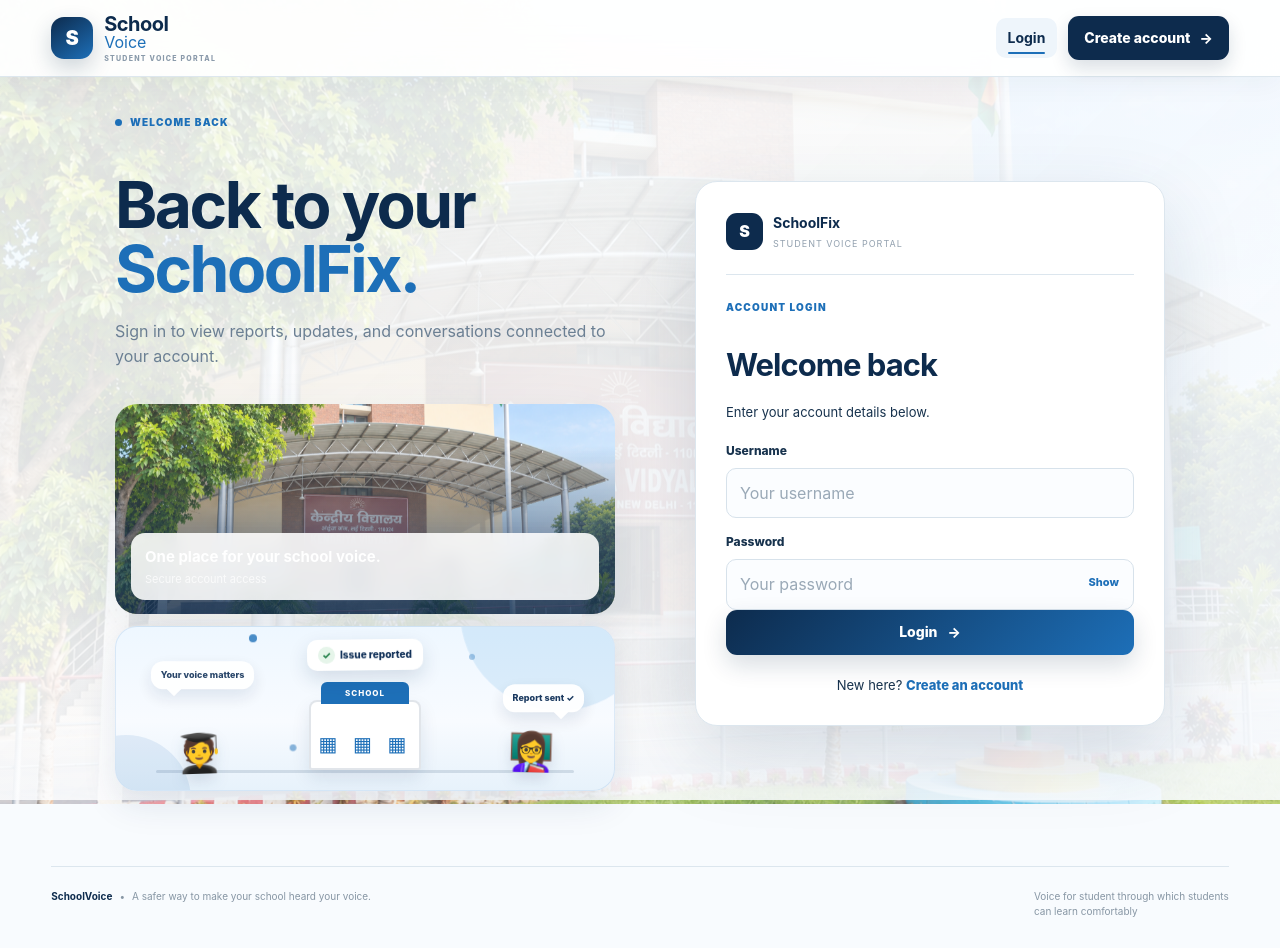
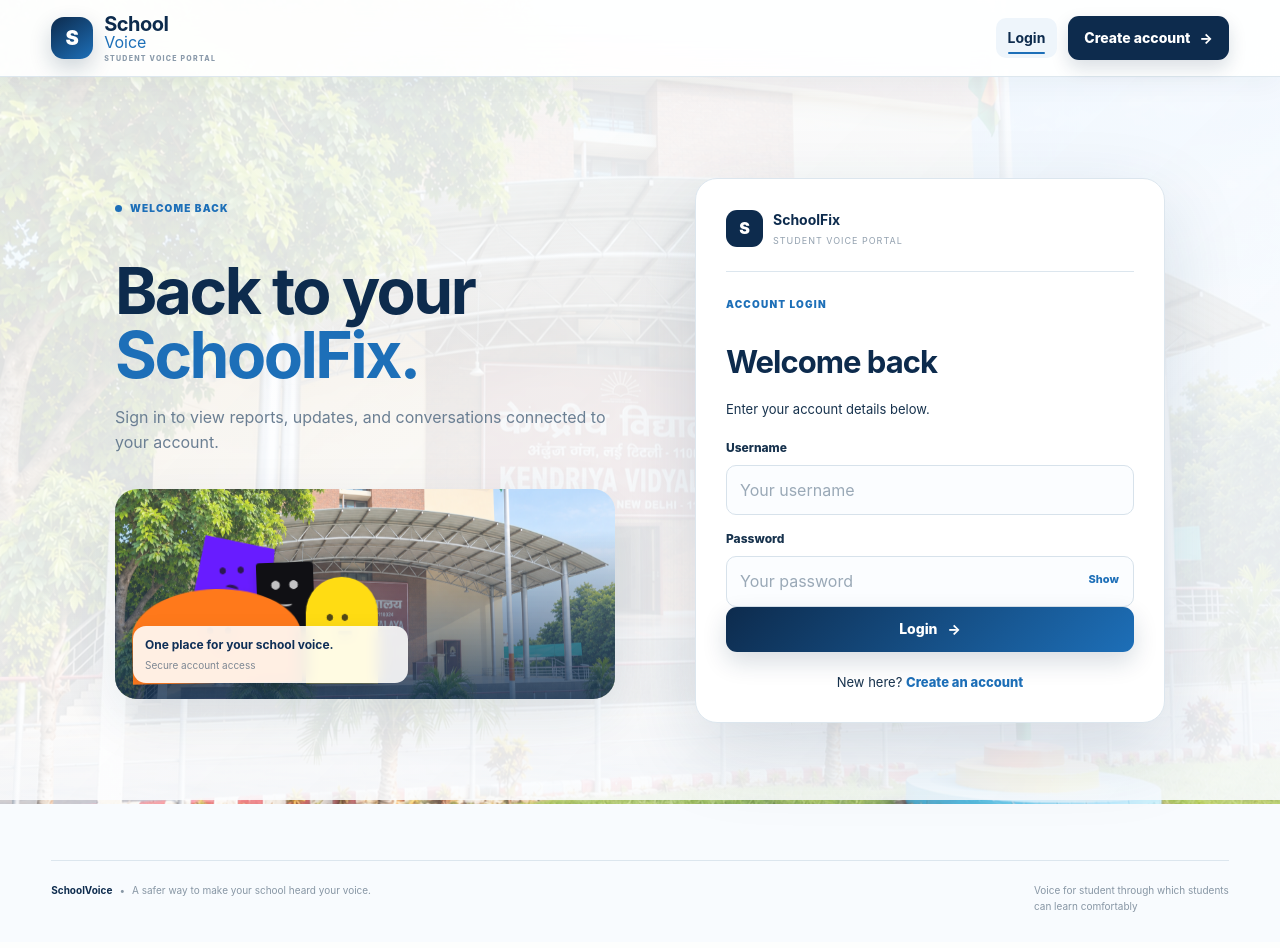
Before and after one commit to Chinmay012421/Voice4Students, a Flask app: page /login in a window 1280 px wide. After the commit the page ends 912 px from the top, so only its background shows below. Run offline with Flask 3, Linux system fonts and the light colour scheme; parts of the project's set-up code (start-up, migrations or seed data) failed here and were passed over.

Commit message:
Refactor login page layout and styles

```diff
--- a/templates/login.html
+++ b/templates/login.html
@@ -1,24 +1,336 @@
+
 {% extends "base.html" %}
 {% block title %}Login — SchoolVoice{% endblock %}
 {% block content %}
+
 <div class="auth-layout reveal">
-  <div class="auth-info"><div class="eyebrow"><span></span> WELCOME BACK</div><h1>Back to your<br><strong>SchoolFix.</strong></h1><p>Sign in to view reports, updates, and conversations connected to your account.</p><div class="auth-image"><img src="{{ url_for('static', filename='school-bg.png') }}" alt="School campus"><div><strong>One place for your school voice.</strong><span>Secure account access</span></div></div><div class="sf-scene" aria-label="Animated SchoolFix student voice illustration">
-<div class="sf-dot d1"></div><div class="sf-dot d2"></div><div class="sf-dot d3"></div>
-<div class="sf-bubble one">Your voice matters</div><div class="sf-bubble two">Report sent ✓</div>
-<div class="sf-report">Issue reported</div><div class="sf-character sf-student" aria-hidden="true">🧑‍🎓</div>
-<div class="sf-building" aria-hidden="true"></div><div class="sf-character sf-teacher" aria-hidden="true">👩‍🏫</div><div class="sf-ground"></div>
-</div></div>
-  <div class="auth-card"><div class="auth-card-top"><span class="auth-mark">S</span><div><strong>SchoolFix</strong><small>Student Voice Portal</small></div></div><div class="eyebrow">ACCOUNT LOGIN</div><h2>Welcome back</h2><p class="muted">Enter your account details below.</p><form method="post" class="clean-form"><label>Username</label><input name="username" autocomplete="username" required placeholder="Your username"><label>Password</label><div class="password-wrap"><input id="password" type="password" name="password" autocomplete="current-password" required placeholder="Your password"><button type="button" class="eye" onclick="togglePassword('password',this)">Show</button></div><button class="btn btn-primary full" type="submit">Login <span>→</span></button></form><p class="auth-foot muted">New here? <a href="{{ url_for('register') }}">Create an account</a></p></div>
+  <div class="auth-info">
+    <div class="eyebrow"><span></span> WELCOME BACK</div>
+    <h1>Back to your<br><strong>SchoolFix.</strong></h1>
+    <p>Sign in to view reports, updates, and conversations connected to your account.</p>
+
+    <div class="auth-image">
+      <img src="{{ url_for('static', filename='school-bg.png') }}" alt="School campus">
+
+      <div class="sf-cast" aria-label="Four animated colourful characters">
+        <div class="sf-shape sf-purple">
+          <span class="sf-eyes"></span><span class="sf-mouth"></span>
+        </div>
+        <div class="sf-shape sf-black">
+          <span class="sf-eyes"></span><span class="sf-mouth"></span>
+        </div>
+        <div class="sf-shape sf-orange">
+          <span class="sf-eyes"></span><span class="sf-mouth"></span>
+        </div>
+        <div class="sf-shape sf-yellow">
+          <span class="sf-eyes"></span><span class="sf-mouth"></span>
+        </div>
+      </div>
+
+      <div class="auth-caption">
+        <strong>One place for your school voice.</strong>
+        <span>Secure account access</span>
+      </div>
+    </div>
+  </div>
+
+  <div class="auth-card">
+    <div class="auth-card-top">
+      <span class="auth-mark">S</span>
+      <div>
+        <strong>SchoolFix</strong>
+        <small>Student Voice Portal</small>
+      </div>
+    </div>
+
+    <div class="eyebrow">ACCOUNT LOGIN</div>
+    <h2>Welcome back</h2>
+    <p class="muted">Enter your account details below.</p>
+
+    <form method="post" class="clean-form">
+      <label>Username</label>
+      <input name="username" autocomplete="username" required placeholder="Your username">
+
+      <label>Password</label>
+      <div class="password-wrap">
+        <input id="password" type="password" name="password" autocomplete="current-password" required placeholder="Your password">
+        <button type="button" class="eye" onclick="togglePassword('password',this)">Show</button>
+      </div>
+
+      <button class="btn btn-primary full" type="submit">Login <span>→</span></button>
+    </form>
+
+    <p class="auth-foot muted">New here? <a href="{{ url_for('register') }}">Create an account</a></p>
+  </div>
 </div>
+
 <style>
-.auth-visual-wrap{margin-top:22px}.auth-image{position:relative;overflow:hidden;border-radius:22px;min-height:210px;isolation:isolate}.auth-image img{width:100%;height:210px;object-fit:cover;display:block;animation:sfImageIn .8s cubic-bezier(.2,.75,.25,1) both}.auth-image>div:not(.sf-scene){position:absolute;left:16px;right:16px;bottom:14px;z-index:5;padding:12px 14px;border-radius:14px;background:rgba(255,255,255,.88);backdrop-filter:blur(8px);box-shadow:0 10px 28px rgba(15,47,87,.13)}
-.sf-scene{position:relative;height:165px;margin-top:12px;overflow:hidden;border-radius:22px;background:linear-gradient(180deg,#eef7ff 0%,#f8fbff 58%,#e7f2fb 100%);border:1px solid rgba(29,111,184,.12);box-shadow:0 14px 35px rgba(15,47,87,.10)}.sf-scene:before{content:"";position:absolute;width:180px;height:180px;top:-105px;right:-35px;border-radius:50%;background:rgba(83,166,226,.18);animation:sfPulse 4s ease-in-out infinite}.sf-scene:after{content:"";position:absolute;width:130px;height:130px;left:-55px;bottom:-75px;border-radius:50%;background:rgba(29,111,184,.10)}
-.sf-ground{position:absolute;left:8%;right:8%;bottom:17px;height:3px;border-radius:99px;background:rgba(15,47,87,.13)}.sf-building{position:absolute;left:50%;bottom:20px;width:112px;height:70px;transform:translateX(-50%);border-radius:8px 8px 3px 3px;background:#fff;border:2px solid rgba(15,47,87,.12);box-shadow:0 8px 18px rgba(15,47,87,.10)}.sf-building:before{content:"SCHOOL";position:absolute;left:10px;right:10px;top:-20px;height:22px;border-radius:6px 6px 0 0;background:#1d6fb8;color:#fff;font-size:8px;font-weight:800;letter-spacing:1px;text-align:center;line-height:22px}.sf-building:after{content:"▦  ▦  ▦";position:absolute;left:0;right:0;top:27px;color:#1d6fb8;font-size:20px;letter-spacing:5px;text-align:center}
-.sf-character{position:absolute;bottom:19px;z-index:4;font-size:37px;line-height:1;filter:drop-shadow(0 7px 7px rgba(15,47,87,.13))}.sf-student{left:12%;animation:sfStudent 3.2s ease-in-out infinite}.sf-teacher{right:12%;animation:sfTeacher 3.5s ease-in-out infinite}.sf-report{position:absolute;left:50%;top:15px;z-index:6;padding:7px 11px;border-radius:10px;background:#fff;color:#0f2f57;font-size:10px;font-weight:800;box-shadow:0 8px 20px rgba(15,47,87,.14);animation:sfReport 3s ease-in-out infinite}.sf-report:before{content:"✓";display:inline-grid;place-items:center;width:17px;height:17px;margin-right:5px;border-radius:50%;background:#e6f5ea;color:#24804a}
-.sf-bubble{position:absolute;z-index:7;padding:7px 10px;border-radius:12px;background:#fff;color:#0f2f57;font-size:9px;font-weight:800;box-shadow:0 7px 18px rgba(15,47,87,.12)}.sf-bubble:after{content:"";position:absolute;bottom:-5px;width:10px;height:10px;background:#fff;transform:rotate(45deg)}.sf-bubble.one{left:7%;top:35px;animation:sfBubbleOne 3.5s ease-in-out infinite}.sf-bubble.one:after{left:18px}.sf-bubble.two{right:6%;top:54px;animation:sfBubbleTwo 3.8s ease-in-out infinite}.sf-bubble.two:after{right:18px}
-.sf-dot{position:absolute;width:6px;height:6px;border-radius:50%;background:#1d6fb8;opacity:.5}.sf-dot.d1{left:27%;top:20px;animation:sfFloat 2.7s ease-in-out infinite}.sf-dot.d2{right:28%;top:27px;animation:sfFloat 3.1s .3s ease-in-out infinite}.sf-dot.d3{left:35%;bottom:35px;animation:sfFloat 3.4s .5s ease-in-out infinite}
-@keyframes sfImageIn{from{opacity:0;transform:scale(1.035)}to{opacity:1;transform:scale(1)}}@keyframes sfStudent{0%,100%{transform:translateY(0) rotate(-2deg)}50%{transform:translateY(-7px) rotate(2deg)}}@keyframes sfTeacher{0%,100%{transform:translateY(-1px) rotate(2deg)}50%{transform:translateY(-8px) rotate(-2deg)}}@keyframes sfReport{0%,100%{transform:translate(-50%,0) rotate(-2deg)}50%{transform:translate(-50%,-8px) rotate(2deg)}}@keyframes sfBubbleOne{0%,100%{transform:translateY(0);opacity:.88}50%{transform:translateY(-7px);opacity:1}}@keyframes sfBubbleTwo{0%,100%{transform:translateY(0);opacity:.88}50%{transform:translateY(6px);opacity:1}}@keyframes sfFloat{0%,100%{transform:translateY(0) scale(1);opacity:.35}50%{transform:translateY(-12px) scale(1.35);opacity:.8}}@keyframes sfPulse{0%,100%{transform:scale(1);opacity:.7}50%{transform:scale(1.12);opacity:1}}
-@media(max-width:700px){.sf-scene{height:145px}.sf-character{font-size:31px}.sf-building{width:92px;height:62px}.sf-bubble{font-size:8px}}@media(prefers-reduced-motion:reduce){.auth-image img,.sf-scene *,.sf-scene:before{animation:none!important}}
+.auth-image {
+  position: relative;
+  overflow: hidden;
+  border-radius: 22px;
+  min-height: 210px;
+  height: 210px;
+  isolation: isolate;
+  background: #dce7ef;
+}
+
+.auth-image > img {
+  width: 100%;
+  height: 100%;
+  position: absolute;
+  inset: 0;
+  object-fit: cover;
+  display: block;
+  animation: sfImageIn .8s ease both;
+}
+
+/* Character stage sits directly over the school image */
+.sf-cast {
+  position: absolute;
+  z-index: 4;
+  left: 8px;
+  bottom: 0;
+  width: 245px;
+  height: 165px;
+  pointer-events: none;
+}
+
+/* Shared character styling */
+.sf-shape {
+  position: absolute;
+  bottom: 0;
+  transform-origin: bottom center;
+  filter: drop-shadow(0 5px 5px rgba(0,0,0,.13));
+}
+
+.sf-eyes {
+  position: absolute;
+  display: block;
+  width: 30px;
+  height: 13px;
+  background:
+    radial-gradient(circle at 20% 50%, #171717 0 3px, transparent 3.6px),
+    radial-gradient(circle at 80% 50%, #171717 0 3px, transparent 3.6px);
+  animation: sfBlink 4s infinite;
+}
+
+.sf-mouth {
+  position: absolute;
+  display: block;
+}
+
+/* Purple tall character */
+.sf-purple {
+  z-index: 1;
+  left: 57px;
+  bottom: 4px;
+  width: 91px;
+  height: 145px;
+  background: #681cff;
+  clip-path: polygon(25% 0, 100% 12%, 91% 57%, 100% 100%, 0 100%, 8% 42%);
+  animation: sfPurpleMove 3.4s ease-in-out infinite;
+}
+
+.sf-purple .sf-eyes {
+  top: 27px;
+  left: 32px;
+  transform: rotate(8deg);
+}
+
+.sf-purple .sf-mouth {
+  top: 48px;
+  left: 40px;
+  width: 13px;
+  height: 7px;
+  border-top: 3px solid #171717;
+  border-radius: 50%;
+  transform: rotate(15deg);
+}
+
+/* Black rectangular character */
+.sf-black {
+  z-index: 2;
+  left: 127px;
+  bottom: 0;
+  width: 57px;
+  height: 119px;
+  background: #101014;
+  border-radius: 3px 3px 0 0;
+  transform: rotate(-4deg);
+  animation: sfBlackMove 3s ease-in-out infinite;
+}
+
+.sf-black .sf-eyes {
+  top: 13px;
+  left: 13px;
+  background:
+    radial-gradient(circle at 20% 50%, white 0 4px, transparent 4.7px),
+    radial-gradient(circle at 80% 50%, white 0 4px, transparent 4.7px);
+}
+
+.sf-black .sf-mouth {
+  top: 36px;
+  left: 23px;
+  width: 12px;
+  height: 5px;
+  border-bottom: 2px solid white;
+  border-radius: 50%;
+}
+
+/* Orange rounded character */
+.sf-orange {
+  z-index: 3;
+  left: 0;
+  bottom: 0;
+  width: 169px;
+  height: 91px;
+  background: #ff791b;
+  border-radius: 100% 100% 0 0;
+  animation: sfOrangeMove 3.8s ease-in-out infinite;
+}
+
+.sf-orange .sf-eyes {
+  top: 31px;
+  left: 72px;
+}
+
+.sf-orange .sf-mouth {
+  top: 51px;
+  left: 84px;
+  width: 13px;
+  height: 7px;
+  border-top: 3px solid #171717;
+  border-radius: 50%;
+}
+
+/* Yellow rounded character */
+.sf-yellow {
+  z-index: 4;
+  right: 0;
+  bottom: 0;
+  width: 72px;
+  height: 106px;
+  background: #ffdc13;
+  border-radius: 40px 40px 0 0;
+  animation: sfYellowMove 3.2s ease-in-out infinite;
+}
+
+.sf-yellow .sf-eyes {
+  top: 31px;
+  left: 19px;
+  width: 25px;
+}
+
+.sf-yellow .sf-mouth {
+  top: 51px;
+  left: 29px;
+  width: 20px;
+  height: 4px;
+  background: #171717;
+  border-radius: 4px;
+  animation: sfMouthMove 2s ease-in-out infinite;
+}
+
+/* Caption over the school picture */
+.auth-caption {
+  position: absolute;
+  z-index: 6;
+  right: 10px;
+  bottom: 12px;
+  width: 55%;
+  padding: 10px 12px;
+  border-radius: 13px;
+  background: rgba(255,255,255,.88);
+  backdrop-filter: blur(7px);
+  box-shadow: 0 8px 22px rgba(15,47,87,.12);
+}
+
+.auth-caption strong,
+.auth-caption span {
+  display: block;
+}
+
+.auth-caption strong {
+  color: #0f2f57;
+  font-size: 12px;
+}
+
+.auth-caption span {
+  color: #526579;
+  font-size: 10px;
+  margin-top: 3px;
+}
+
+/* Animations */
+@keyframes sfImageIn {
+  from { opacity: 0; transform: scale(1.04); }
+  to { opacity: 1; transform: scale(1); }
+}
+
+@keyframes sfPurpleMove {
+  0%,100% { transform: rotate(-3deg) scaleY(1); }
+  50% { transform: rotate(4deg) scaleY(1.04); }
+}
+
+@keyframes sfBlackMove {
+  0%,100% { transform: rotate(-4deg) translateY(0); }
+  50% { transform: rotate(2deg) translateY(-5px); }
+}
+
+@keyframes sfOrangeMove {
+  0%,100% { transform: scaleY(1) rotate(0); }
+  50% { transform: scaleY(1.06) rotate(-2deg); }
+}
+
+@keyframes sfYellowMove {
+  0%,100% { transform: rotate(0) scaleY(1); }
+  50% { transform: rotate(-5deg) scaleY(1.04); }
+}
+
+@keyframes sfBlink {
+  0%,44%,48%,100% { transform: scaleY(1); }
+  46% { transform: scaleY(.12); }
+}
+
+@keyframes sfMouthMove {
+  0%,100% { transform: scaleX(1); }
+  50% { transform: scaleX(.55); }
+}
+
+@media(max-width:700px) {
+  .sf-cast {
+    transform: scale(.82);
+    transform-origin: bottom left;
+  }
+
+  .auth-caption {
+    width: 52%;
+    right: 7px;
+    bottom: 8px;
+    padding: 8px;
+  }
+
+  .auth-caption strong { font-size: 10px; }
+  .auth-caption span { font-size: 9px; }
+}
+
+@media(prefers-reduced-motion:reduce) {
+  .sf-shape,
+  .sf-eyes,
+  .sf-mouth,
+  .auth-image > img {
+    animation: none !important;
+  }
+}
 </style>
-<script>function togglePassword(id,b){const x=document.getElementById(id);x.type=x.type==='password'?'text':'password';b.textContent=x.type==='password'?'Show':'Hide'}</script>
+
+<script>
+function togglePassword(id,b) {
+  const x = document.getElementById(id);
+  x.type = x.type === 'password' ? 'text' : 'password';
+  b.textContent = x.type === 'password' ? 'Show' : 'Hide';
+}
+</script>
+
 {% endblock %}
```
